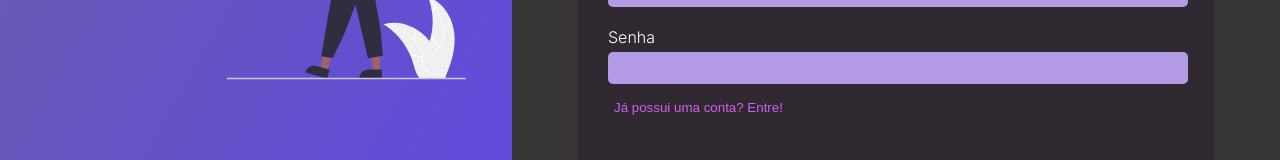
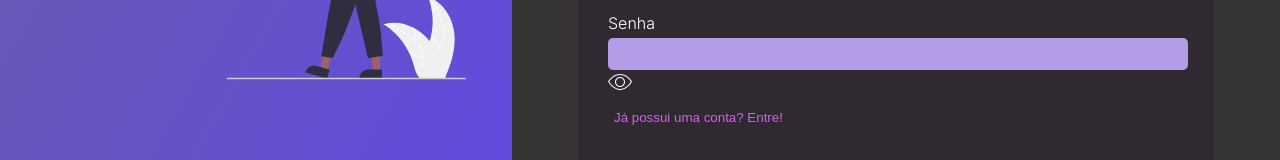
Before and after one commit to szHeron/ChatApp, a React (Create React App) app: page /signup in a window 1280 px wide. Shown: the part 477-637 px from the top of the page. Built offline with nearby package versions, Linux system fonts and the light colour scheme; no server answers.

Commit message:
added scroll in userslist

```diff
--- a/src/components/HeaderChat/styles.ts
+++ b/src/components/HeaderChat/styles.ts
@@ -17,6 +17,10 @@
         cursor: pointer;
         border: none;
         background-color: transparent;
+    }
+
+    svg{
+        cursor: pointer;
     }
 
     img{
--- a/src/components/UserProfile/index.tsx
+++ b/src/components/UserProfile/index.tsx
@@ -11,10 +11,14 @@
     },
     bmMenuWrap:{
         width: '26vw',
+        maxHeight: '95vh'
     },
     bmMenu: {
         background: '#373a47',
         fontSize: '1.15em'
+    },
+    bmItemList: {
+        overflowY: 'scroll'
     },
     bmOverlay: {
         background: 'rgba(0, 0, 0, 0.3)',
--- a/src/pages/SignUp/Index.tsx
+++ b/src/pages/SignUp/Index.tsx
@@ -18,6 +18,7 @@
 export default function SignUp(){
     const { user, setUser, signUpWithEmailAndPassword, signInWithGoogle } = useAuth();
     const history = useHistory();
+    const [showPassword, setShowPassword] = useState(true);
     const [erros, setErros] = useState<erros>({
         name: '',
         email: '',
@@ -116,6 +117,14 @@
                         {erros.email && <ErrorInput style={{color:'#f00'}}>{erros.email}</ErrorInput>}
                         <label>Senha</label>
                         <input value={user?.password} onChange={(e)=>setUser({...user, password:e.target.value})} type="password"/>
+                        <span onClick={()=>setShowPassword(!showPassword)}>
+                            {
+                                showPassword?
+                                    <svg width="24" height="24" fill="#fff" xmlns="http://www.w3.org/2000/svg" fill-rule="evenodd" clip-rule="evenodd"><path d="M12.01 20c-5.065 0-9.586-4.211-12.01-8.424 2.418-4.103 6.943-7.576 12.01-7.576 5.135 0 9.635 3.453 11.999 7.564-2.241 4.43-6.726 8.436-11.999 8.436zm-10.842-8.416c.843 1.331 5.018 7.416 10.842 7.416 6.305 0 10.112-6.103 10.851-7.405-.772-1.198-4.606-6.595-10.851-6.595-6.116 0-10.025 5.355-10.842 6.584zm10.832-4.584c2.76 0 5 2.24 5 5s-2.24 5-5 5-5-2.24-5-5 2.24-5 5-5zm0 1c2.208 0 4 1.792 4 4s-1.792 4-4 4-4-1.792-4-4 1.792-4 4-4z"/></svg>
+                                :
+                                <svg width="24" height="24" fill="#fff" xmlns="http://www.w3.org/2000/svg" fill-rule="evenodd" clip-rule="evenodd"><path d="M8.137 15.147c-.71-.857-1.146-1.947-1.146-3.147 0-2.76 2.241-5 5-5 1.201 0 2.291.435 3.148 1.145l1.897-1.897c-1.441-.738-3.122-1.248-5.035-1.248-6.115 0-10.025 5.355-10.842 6.584.529.834 2.379 3.527 5.113 5.428l1.865-1.865zm6.294-6.294c-.673-.53-1.515-.853-2.44-.853-2.207 0-4 1.792-4 4 0 .923.324 1.765.854 2.439l5.586-5.586zm7.56-6.146l-19.292 19.293-.708-.707 3.548-3.548c-2.298-1.612-4.234-3.885-5.548-6.169 2.418-4.103 6.943-7.576 12.01-7.576 2.065 0 4.021.566 5.782 1.501l3.501-3.501.707.707zm-2.465 3.879l-.734.734c2.236 1.619 3.628 3.604 4.061 4.274-.739 1.303-4.546 7.406-10.852 7.406-1.425 0-2.749-.368-3.951-.938l-.748.748c1.475.742 3.057 1.19 4.699 1.19 5.274 0 9.758-4.006 11.999-8.436-1.087-1.891-2.63-3.637-4.474-4.978zm-3.535 5.414c0-.554-.113-1.082-.317-1.562l.734-.734c.361.69.583 1.464.583 2.296 0 2.759-2.24 5-5 5-.832 0-1.604-.223-2.295-.583l.734-.735c.48.204 1.007.318 1.561.318 2.208 0 4-1.792 4-4z"/></svg>
+                            }
+                        </span>
                         {erros.password && <ErrorInput style={{color:'#f00'}}>{erros.password}</ErrorInput>}
                         <ChangeAuthOp style={{alignSelf: 'start'}} onClick={()=>history.push('/signin')}>Já possui uma conta? Entre!</ChangeAuthOp>
                     </Info>
```
